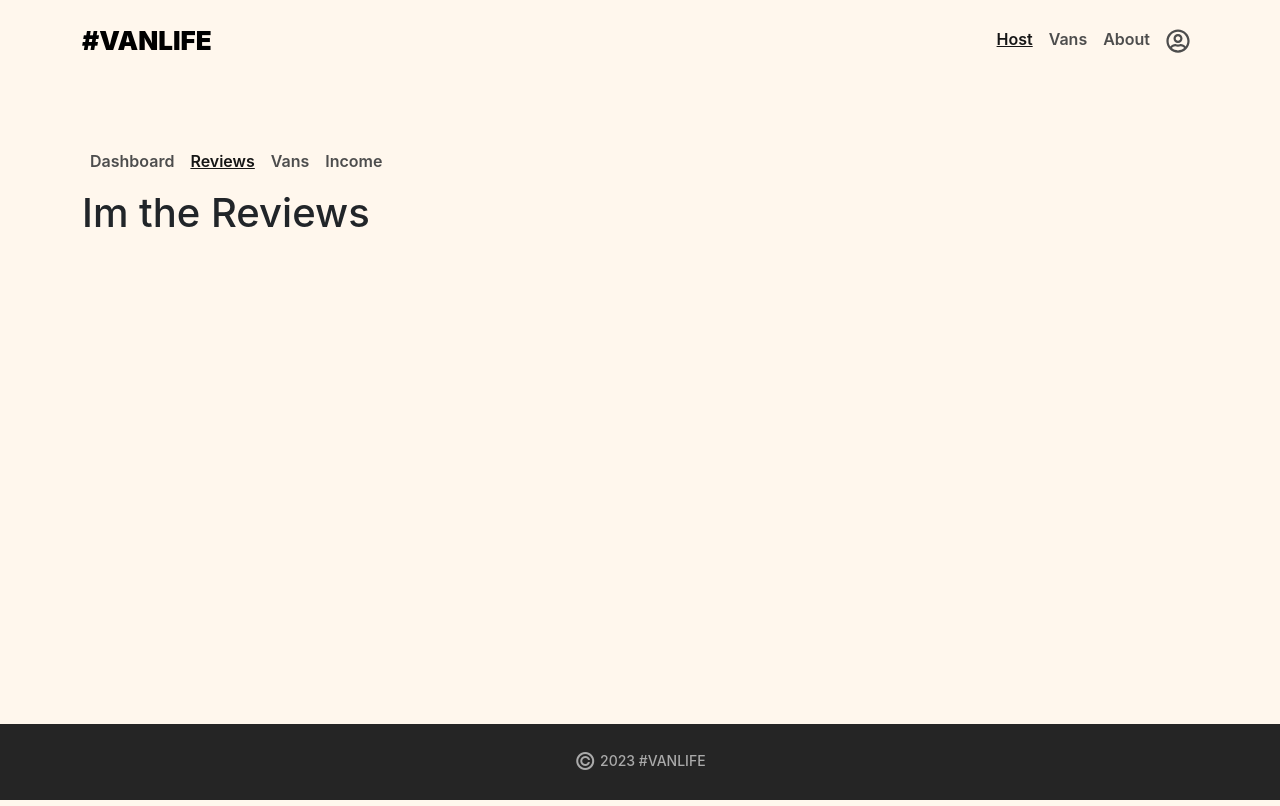
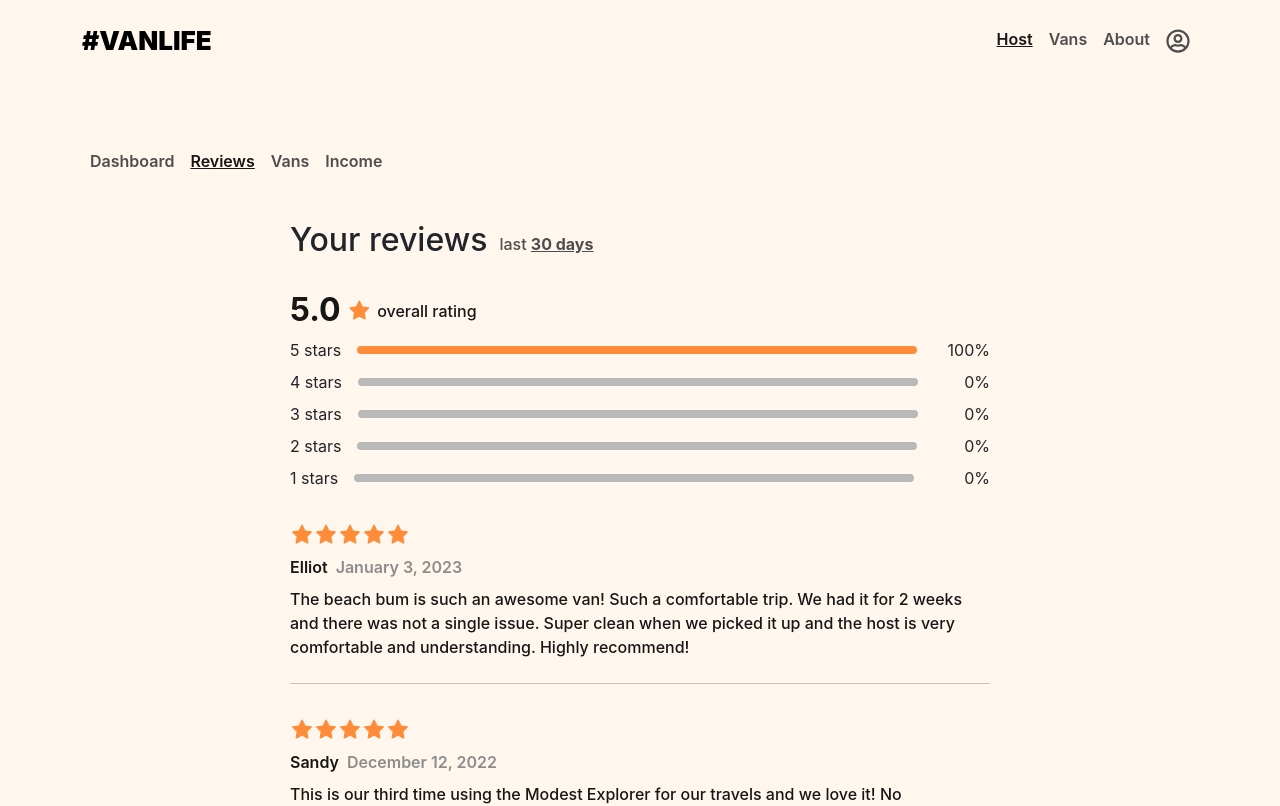
Before and after one commit to rheera/van-life, a React (Vite) app: page /host/reviews in a window 1280 px wide. Shown: the top 806 px of the page. Built offline with nearby package versions, Linux system fonts and the light colour scheme; no server answers; sample sign-in values are in the browser's storage; what miragejs would draw is missing.

Commit message:
finish host reviews page

```diff
--- /dev/null
+++ b/src/assets/data/reviewsData.tsx
@@ -0,0 +1,18 @@
+const reviewsData = [
+  {
+    rating: 5,
+    name: "Elliot",
+    date: "January 3, 2023",
+    text: "The beach bum is such an awesome van! Such a comfortable trip. We had it for 2 weeks and there was not a single issue. Super clean when we picked it up and the host is very comfortable and understanding. Highly recommend!",
+    id: "1",
+  },
+  {
+    rating: 5,
+    name: "Sandy",
+    date: "December 12, 2022",
+    text: "This is our third time using the Modest Explorer for our travels and we love it! No complaints, absolutely perfect!",
+    id: "2",
+  },
+];
+
+export default reviewsData;
--- /dev/null
+++ b/src/components/Review.tsx
@@ -0,0 +1,32 @@
+import { Review } from "../types/interfaces";
+import { AiFillStar } from "react-icons/ai";
+import "../scss/review.scss";
+
+const Review = ({ review }: { review: Review }) => {
+  const makeStars = () => {
+    const stars = [];
+    const starCounter = 5 - review.rating;
+    for (let i = 0; i < review.rating; i++) {
+      stars.push(<AiFillStar key={`star-filled-${i}`} className="filled" />);
+    }
+    for (let i = 0; i < starCounter; i++) {
+      stars.push(<AiFillStar key={`star-${i}`} />);
+    }
+    return stars;
+  };
+  return (
+    <div className="review">
+      <div className="review__rating">{makeStars()}</div>
+      <div className="review__info">
+        <p className="name">{review.name}</p>
+        <p className="date">{review.date}</p>
+      </div>
+      <div className="review__text">
+        <p className="text">{review.text}</p>
+      </div>
+      <hr />
+    </div>
+  );
+};
+
+export default Review;
--- a/src/scss/custom-bootstrap.scss
+++ b/src/scss/custom-bootstrap.scss
@@ -95,5 +95,17 @@
   color: #fff;
   font-weight: 700;
 }
+.last-30-days {
+  p {
+    color: #4d4d4d;
+    font-weight: 500;
+    margin: 0;
+    span {
+      font-weight: 700;
+      text-decoration-line: underline;
+    }
+  }
+}
+
 @import "./sitenav.scss";
 @import "./vans.scss";
--- a/src/scss/dashboard.scss
+++ b/src/scss/dashboard.scss
@@ -13,15 +13,6 @@
         font-size: 2.25rem;
         font-weight: 700;
         margin: 0;
-      }
-      p {
-        color: #4d4d4d;
-        font-weight: 500;
-        margin: 0;
-        span {
-          font-weight: 700;
-          text-decoration-line: underline;
-        }
       }
       h4 {
         font-size: 3rem;
--- a/src/scss/host-van-detail.scss
+++ b/src/scss/host-van-detail.scss
@@ -14,8 +14,10 @@
     padding: 23px 25px;
     margin-top: 2rem;
     max-width: 700px;
+    min-width: 700px;
     @media only screen and (max-width: 768px) {
       align-items: flex-start;
+      min-width: 100%;
     }
     &__top {
       display: flex;
--- /dev/null
+++ b/src/scss/review.scss
@@ -0,0 +1,38 @@
+.review {
+  margin-top: 2rem;
+  &__rating {
+    svg {
+      fill: #b9b9b9;
+      width: 24px;
+      height: 24px;
+    }
+    .filled {
+      fill: #ff8c38;
+    }
+  }
+  &__info {
+    display: flex;
+    gap: 8px;
+    margin: 0.5rem 0 0;
+    p {
+      margin: 0;
+    }
+    .name {
+      color: #161616;
+      font-weight: 600;
+    }
+    .date {
+      color: #8c8c8c;
+      font-weight: 600;
+    }
+  }
+  &__text {
+    margin-top: 0.5rem;
+    color: #161616;
+    font-size: 16px;
+    font-weight: 500;
+  }
+  hr {
+    margin: 1.5rem 0 0;
+  }
+}
--- /dev/null
+++ b/src/scss/reviews.scss
@@ -0,0 +1,58 @@
+.reviews {
+  max-width: 700px;
+  margin: 2rem auto 0;
+  &__title {
+    display: flex;
+    align-items: center;
+    gap: 0.75rem;
+  }
+  &__overall {
+    display: flex;
+    align-items: center;
+    gap: 5px;
+    margin-top: 1.5rem;
+    h3 {
+      margin: 0;
+      color: #161616;
+      font-size: 2rem;
+      font-weight: 700;
+    }
+    svg {
+      width: 26.655px;
+      height: 24px;
+      fill: #ff8c38;
+    }
+    p {
+      margin: 0;
+      color: #161616;
+      font-weight: 500;
+    }
+  }
+  &__graph {
+    &__bar {
+      display: flex;
+      align-items: center;
+      gap: 1rem;
+      margin-top: 0.5rem;
+      .line {
+        flex-basis: 80%;
+        height: 8px;
+        background: #b9b9b9;
+        border-radius: 8px;
+        margin-right: auto;
+        @media only screen and (max-width: 768px) {
+          flex-basis: 65%;
+        }
+        &.filled {
+          background: #ff8c38;
+        }
+      }
+      p {
+        margin: 0;
+      }
+      .percent {
+        text-align: right;
+      }
+    }
+  }
+}
--- a/src/views/Host/Dashboard.tsx
+++ b/src/views/Host/Dashboard.tsx
@@ -1,5 +1,4 @@
 import { Link } from "react-router-dom";
-import HostVans from "./HostVans";
 import { AiFillStar } from "react-icons/ai";
 import "../../scss/dashboard.scss";
 import ListVans from "../../components/ListVans";
@@ -8,7 +7,7 @@ const Dashboard = () => (
   <>
     <section className="dashboard">
       <div className="dashboard__card dashboard__income">
-        <div className="dashboard__card__left">
+        <div className="dashboard__card__left last-30-days">
           <h2>Welcome!</h2>
           <p>
             Income last <span>30 days</span>
--- a/src/views/Host/Reviews.tsx
+++ b/src/views/Host/Reviews.tsx
@@ -1,7 +1,50 @@
-const Reviews = () => (
-  <>
-    <h1>Im the Reviews</h1>
-  </>
-);
+import { AiFillStar } from "react-icons/ai";
+import Review from "../../components/Review";
+import reviewsData from "../../assets/data/reviewsData";
+import "../../scss/reviews.scss";
+
+const Reviews = () => {
+  const reviews = reviewsData.map((review) => (
+    <Review key={`review-${review.id}`} review={review} />
+  ));
+
+  const graph = () => {
+    const bar = [];
+    bar.push(
+      <div key={`review-graph-filled`} className="reviews__graph__bar">
+        <p>5 stars</p>
+        <div className="line filled"></div>
+        <p>100%</p>
+      </div>
+    );
+    for (let index = 4; index > 0; index--) {
+      bar.push(
+        <div key={`review-graph-${index}`} className="reviews__graph__bar">
+          <p>{index} stars</p>
+          <div className="line"></div>
+          <p className="percent">0%</p>
+        </div>
+      );
+    }
+    return bar;
+  };
+  return (
+    <section className="reviews">
+      <div className="reviews__title last-30-days">
+        <h2>Your reviews</h2>
+        <p>
+          last <span>30 days</span>
+        </p>
+      </div>
+      <div className="reviews__overall">
+        <h3>5.0</h3>
+        <AiFillStar />
+        <p>overall rating</p>
+      </div>
+      <div className="reviews__graph">{graph()}</div>
+      {reviews}
+    </section>
+  );
+};
 
 export default Reviews;
```
Also changed, not shown: src/types/interfaces.ts (+8 -0 lines).
